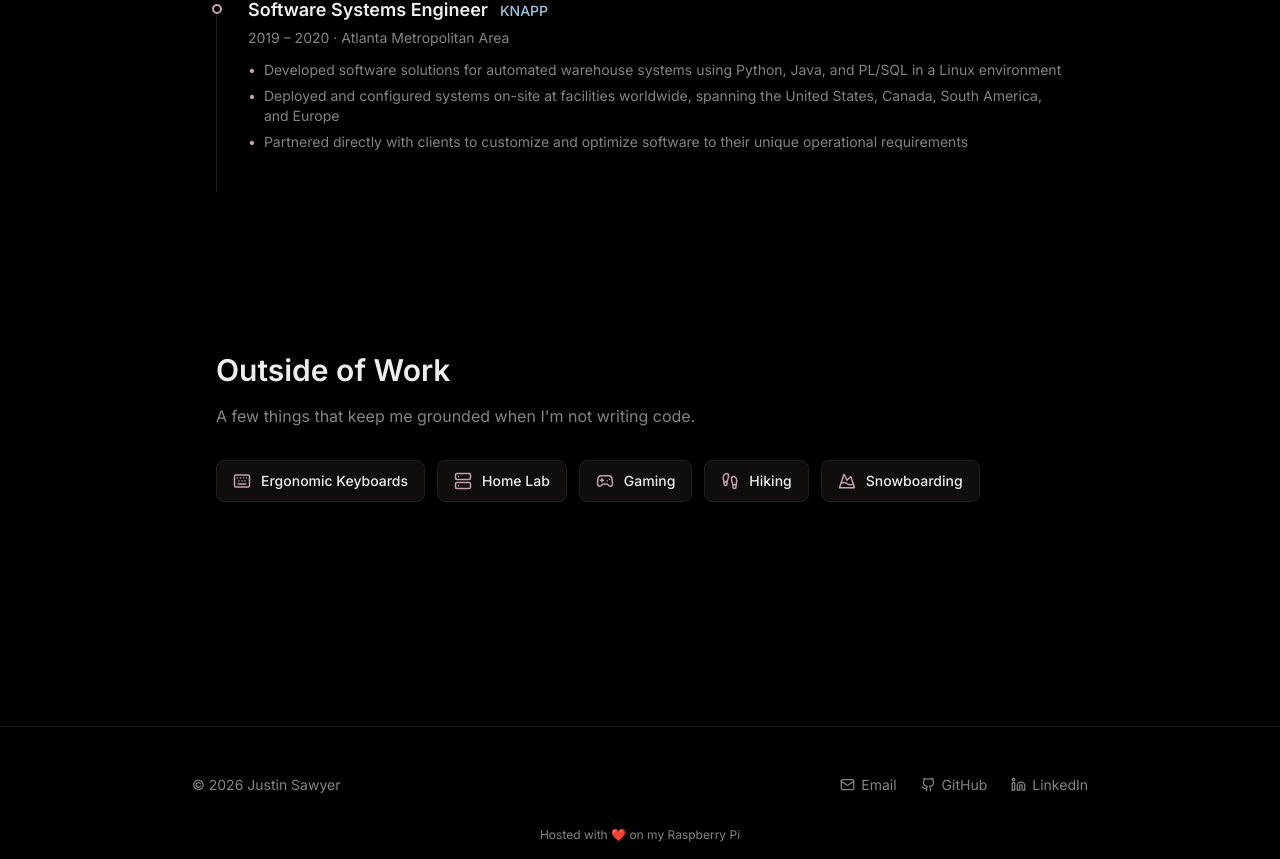
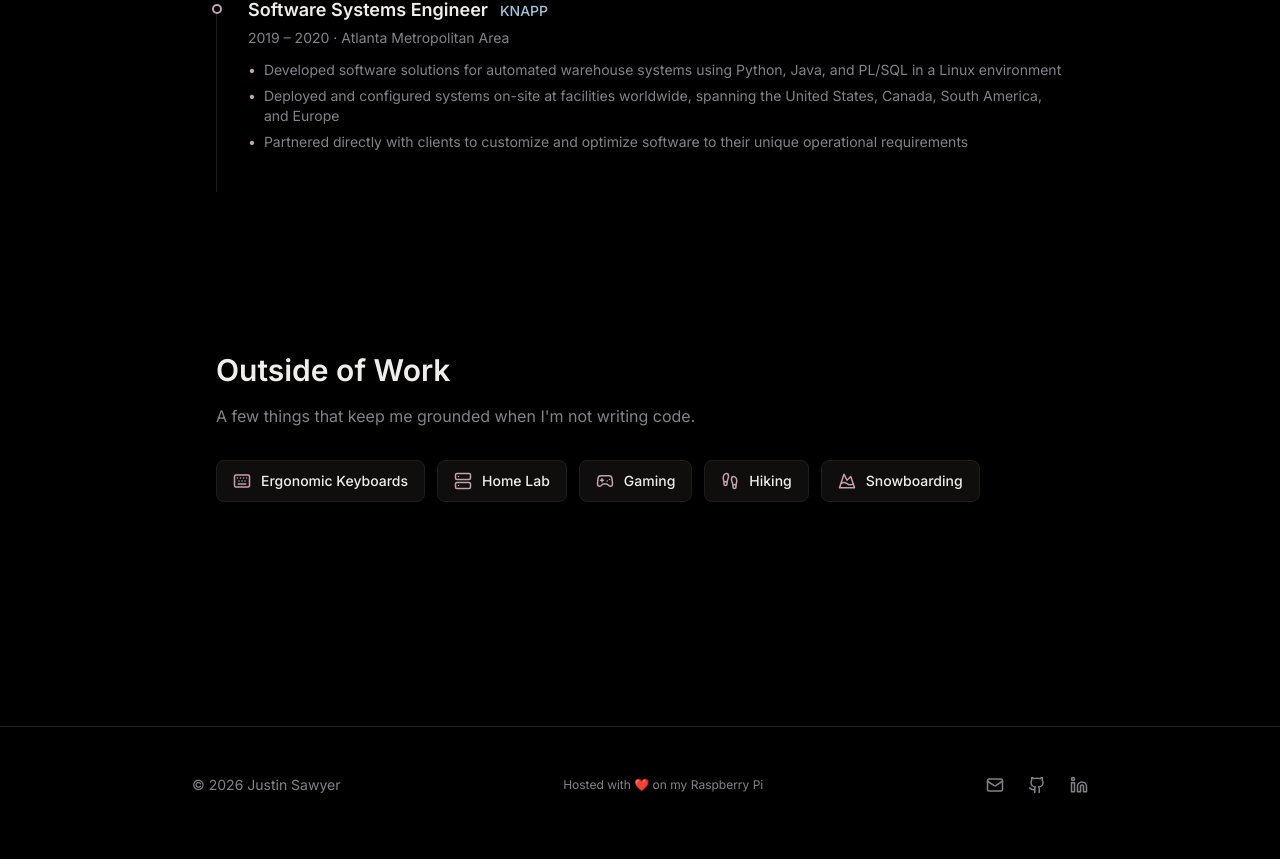
Before and after one commit to jussaw/jussaw-app, a Next.js app in the folder web/: page / in a window 1280 px wide. Shown: the part 2300-3159 px from the top of the page. After the commit the page ends 3111 px from the top, so only its background shows below. Built offline with nearby package versions, Linux system fonts and the light colour scheme.

Commit message:
refactor: simplify Footer layout and use icon-only contact links

```diff
--- a/web/src/components/sections/Footer.tsx
+++ b/web/src/components/sections/Footer.tsx
@@ -14,48 +14,46 @@ export default function Footer({ id }: FooterProps = {}) {
       className="px-6 pt-12 pb-4 border-t"
       style={{ borderColor: "var(--color-border)" }}
     >
-      <div className="max-w-4xl mx-auto flex flex-col items-center gap-8">
-        <div className="flex flex-col sm:flex-row items-center justify-between w-full gap-4">
+      <div className="max-w-4xl mx-auto flex flex-col sm:flex-row items-center justify-between w-full gap-4">
           <p
             className="text-sm"
             style={{ color: "var(--color-text-secondary)" }}
           >
             © {new Date().getFullYear()} {person.name}
           </p>
+          <p className="text-xs" style={{ color: "var(--color-text-secondary)" }}>
+            {hostingNote}
+          </p>
           <div className="flex items-center gap-6">
             <a
               href={`mailto:${person.email}`}
-              className="flex items-center gap-1.5 text-sm hover:opacity-70 transition-opacity"
+              aria-label="Email"
+              className="flex items-center hover:opacity-70 transition-opacity"
               style={{ color: "var(--color-text-secondary)" }}
             >
-              <Mail size={15} />
-              Email
+              <Mail size={18} />
             </a>
             <a
               href={person.github}
               target="_blank"
               rel="noopener noreferrer"
-              className="flex items-center gap-1.5 text-sm hover:opacity-70 transition-opacity"
+              aria-label="GitHub"
+              className="flex items-center hover:opacity-70 transition-opacity"
               style={{ color: "var(--color-text-secondary)" }}
             >
-              <Github size={15} />
-              GitHub
+              <Github size={18} />
             </a>
             <a
               href={person.linkedin}
               target="_blank"
               rel="noopener noreferrer"
-              className="flex items-center gap-1.5 text-sm hover:opacity-70 transition-opacity"
+              aria-label="LinkedIn"
+              className="flex items-center hover:opacity-70 transition-opacity"
               style={{ color: "var(--color-text-secondary)" }}
             >
-              <Linkedin size={15} />
-              LinkedIn
+              <Linkedin size={18} />
             </a>
           </div>
-        </div>
-        <p className="text-xs" style={{ color: "var(--color-text-secondary)" }}>
-          {hostingNote}
-        </p>
       </div>
     </footer>
   );
```
